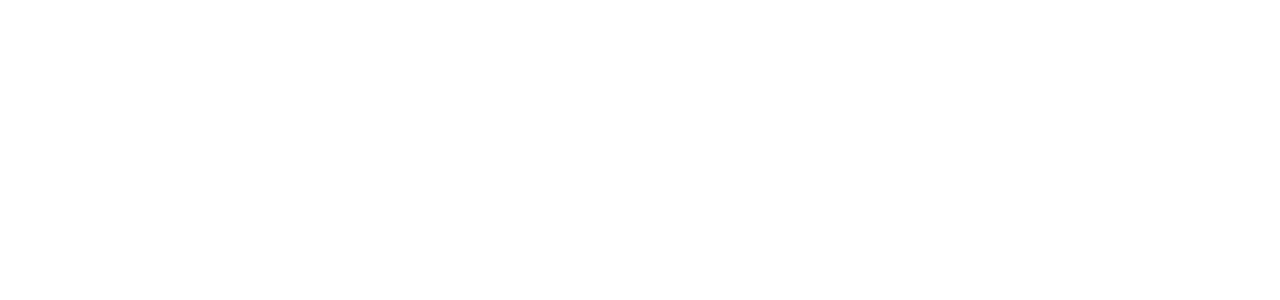
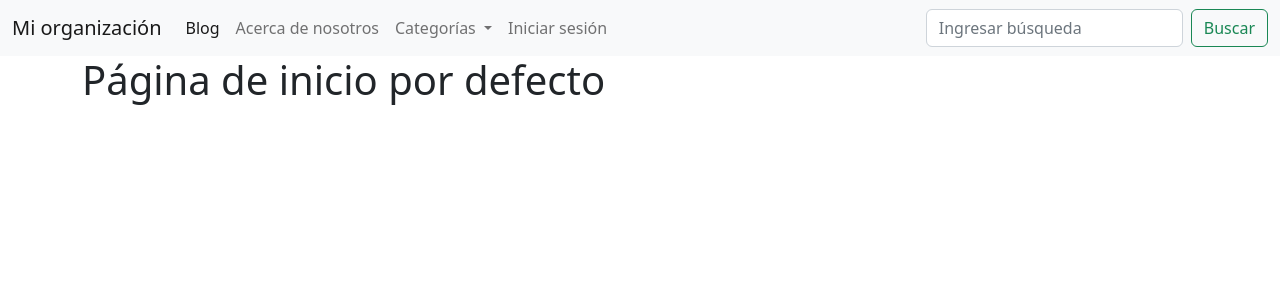
Before and after one commit to alconelubbedgardo/nicol-s, a Django app: page / in a window 1280 px wide. Before the commit the part shown is empty. Shown: the top 300 px of the page. Run offline with Django 4.2, Linux system fonts and the light colour scheme; some libraries are stand-ins or nearby versions.

Commit message:
agregado boostrap al template de inicio

```diff
--- a/home/templates/base.html
+++ b/home/templates/base.html
@@ -1,3 +1,4 @@
+{% load static %}
 <!DOCTYPE html>
 <html lang="en">
 <head>
@@ -6,6 +7,7 @@
     <meta name="viewport" content="width=device-width, initial-scale=1.0">
     <title>{% block title %}{% endblock %}</title>
     {% block stylesheets %}
+    <link rel="stylesheet" href="{% static 'bootstrap/css/bootstrap.min.css' %}">
     {% endblock %}
 
     {% block extracss %}
@@ -13,15 +15,55 @@
 </head>
 <body>
     {% block menu %}
+    <nav class="navbar navbar-expand-lg bg-light">
+        <div class="container-fluid">
+          <a class="navbar-brand" href="#">Mi organización</a>
+          <button class="navbar-toggler" type="button" data-bs-toggle="collapse" data-bs-target="#navbarSupportedContent" aria-controls="navbarSupportedContent" aria-expanded="false" aria-label="Toggle navigation">
+            <span class="navbar-toggler-icon"></span>
+          </button>
+          <div class="collapse navbar-collapse" id="navbarSupportedContent">
+            <ul class="navbar-nav me-auto mb-2 mb-lg-0">
+              <li class="nav-item">
+                <a class="nav-link active" aria-current="page" href="#">Blog</a>
+              </li>
+              <li class="nav-item">
+                <a class="nav-link" href="#">Acerca de nosotros</a>
+              </li>
+              <li class="nav-item dropdown">
+                <a class="nav-link dropdown-toggle" href="#" role="button" data-bs-toggle="dropdown" aria-expanded="false">
+                  Categorías
+                </a>
+                <ul class="dropdown-menu">
+                  <li><a class="dropdown-item" href="#">Categoría 1</a></li>
+                  <li><a class="dropdown-item" href="#">Categoría 2</a></li>
+                  <li><hr class="dropdown-divider"></li>
+                  <li><a class="dropdown-item" href="#">Categoría 3</a></li>
+                </ul>
+              </li>
+              <li class="nav-item">
+                <a class="nav-link">Iniciar sesión</a>
+              </li>
+            </ul>
+            <form class="d-flex" role="search">
+              <input class="form-control me-2" type="search" placeholder="Ingresar búsqueda" aria-label="Search">
+              <button class="btn btn-outline-success" type="submit">Buscar</button>
+            </form>
+          </div>
+        </div>
+      </nav>
     {% endblock %}
 
     {% block content %}
+    <div class="container">
+        <h1>Página de inicio por defecto</h1>
+    </div>
     {% endblock %}
 
     {% block footer %}
     {% endblock %}
 
     {% block javascripts %}
+    <script src="{% static 'bootstrap/js/bootstrap.bundle.min.js' %}"></script>
     {% endblock %}
 
     {% block extrajs %}
```
